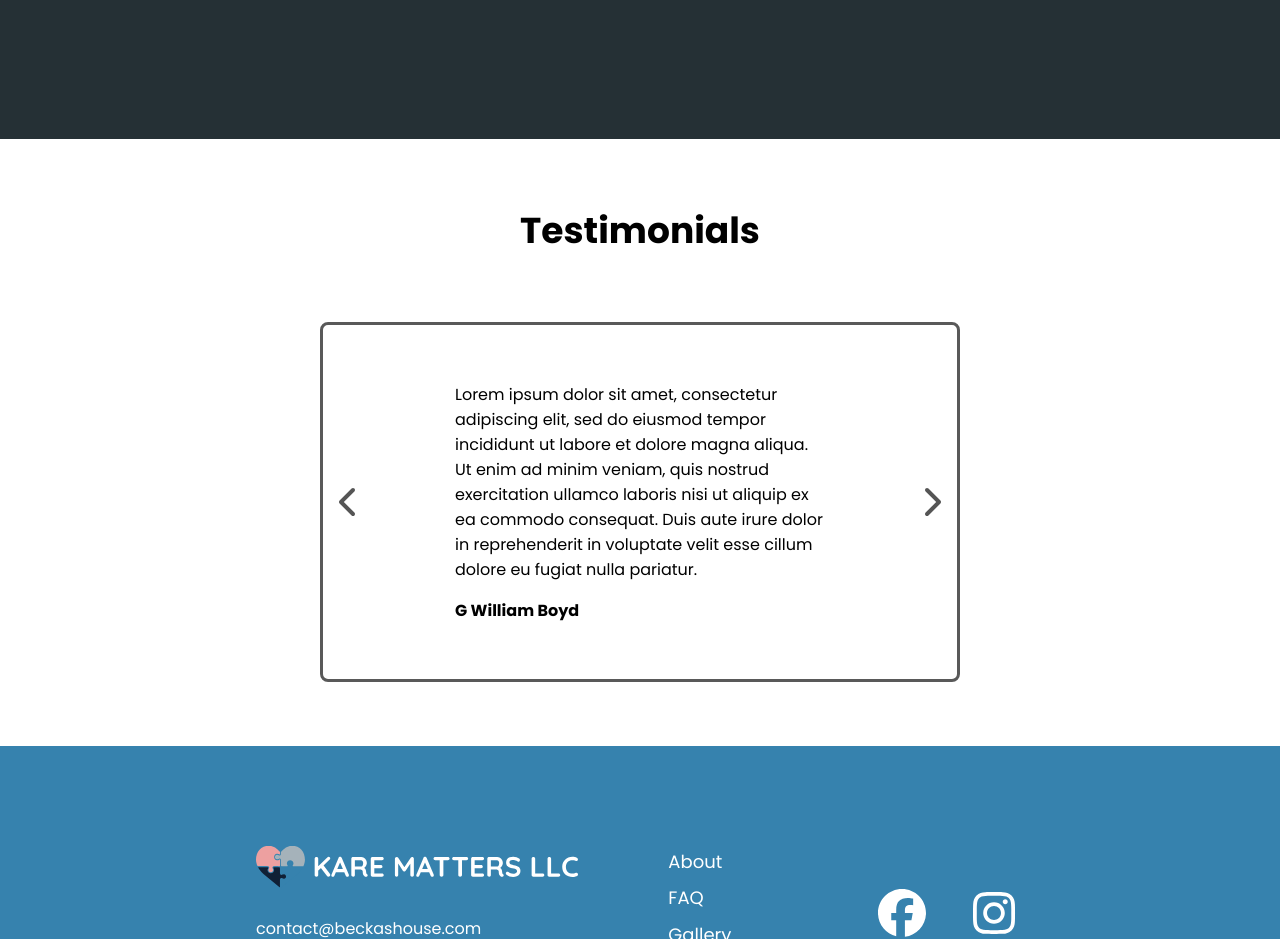
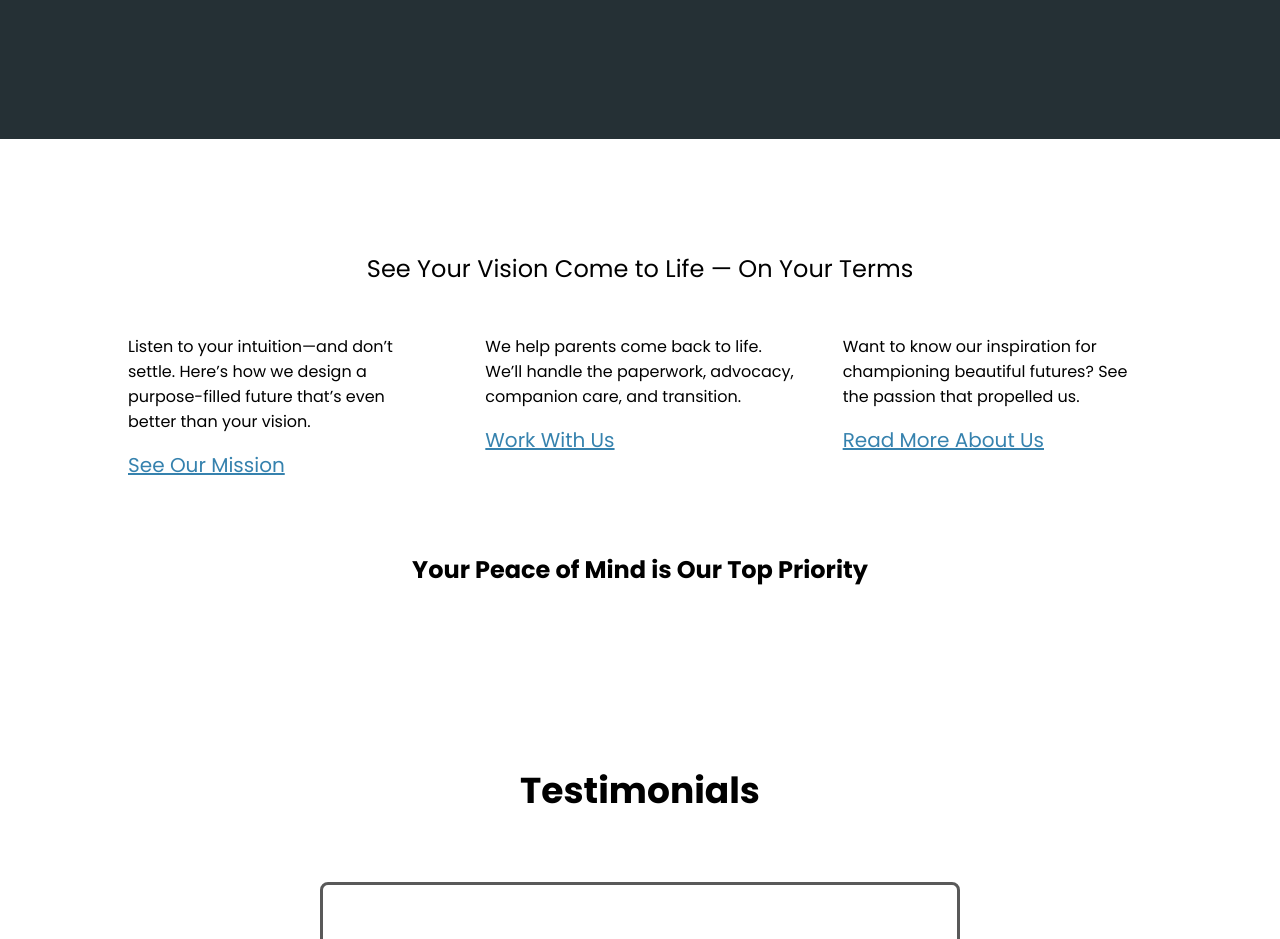
Before and after one commit to gwilliamboyd/kare-matters, a Next.js app: page / in a window 1280 px wide. Shown: the part 1880-2819 px from the top of the page. Built offline with nearby package versions, Linux system fonts and the light colour scheme.

Commit message:
Scaffolds vision section

```diff
--- a/app/page.jsx
+++ b/app/page.jsx
@@ -2,6 +2,7 @@ import HomeHero from '@/components/heroes/HomeHero'
 import BulletContainer from '@/components/misc/BulletContainer'
 import BulletList from '@/components/misc/BulletList'
 import PinkDivider from '@/components/misc/PinkDivider'
+import YourVision from '@/components/misc/your-vision/YourVision'
 import styles from '@/styles/page.module.css'
 
 export default function Home() {
@@ -30,6 +31,7 @@ export default function Home() {
           </span>
         </h5>
       </div>
+      <YourVision />
     </main>
   )
 }
--- /dev/null
+++ b/components/misc/your-vision/VisionCol.jsx
@@ -0,0 +1,16 @@
+import styles from '@/styles/page.module.css'
+
+const VisionCol = ({ paragraph, linkText, linkUrl }) => {
+  return (
+    <div className={styles.visionCol}>
+      <p className={styles.visionColParagraph}>{paragraph}</p>
+      <a
+        className={styles.visionLink}
+        href={linkUrl}>
+        {linkText}
+      </a>
+    </div>
+  )
+}
+
+export default VisionCol
--- /dev/null
+++ b/components/misc/your-vision/VisionThreeCol.jsx
@@ -0,0 +1,32 @@
+import styles from '@/styles/page.module.css'
+import VisionCol from './VisionCol'
+
+const VisionThreeCol = () => {
+  return (
+    <div className={styles.visionThreeCol}>
+      <VisionCol
+        paragraph={
+          'Listen to your intuition—and don’t settle. Here’s how we design a purpose-filled future that’s even better than your vision.'
+        }
+        linkText={'See Our Mission'}
+        linkUrl={'#'}
+      />
+      <VisionCol
+        paragraph={
+          'We help parents come back to life. We’ll handle the paperwork, advocacy, companion care, and transition.'
+        }
+        linkText={'Work With Us'}
+        linkUrl={'#'}
+      />
+      <VisionCol
+        paragraph={
+          'Want to know our inspiration for championing beautiful futures? See the passion that propelled us.'
+        }
+        linkText={'Read More About Us'}
+        linkUrl={'#'}
+      />
+    </div>
+  )
+}
+
+export default VisionThreeCol
--- /dev/null
+++ b/components/misc/your-vision/YourVision.jsx
@@ -0,0 +1,20 @@
+import styles from '@/styles/page.module.css'
+import VisionThreeCol from './VisionThreeCol'
+
+const YourVision = () => {
+  return (
+    <div className={styles.visionMaster}>
+      <h3 className={styles.h3}>
+        See Your Vision Come to Life — On Your Terms
+      </h3>
+      <VisionThreeCol />
+      <h3
+        className={styles.h3}
+        style={{ fontWeight: '700', marginTop: '1em' }}>
+        Your Peace of Mind is Our Top Priority
+      </h3>
+    </div>
+  )
+}
+
+export default YourVision
--- a/styles/page.module.css
+++ b/styles/page.module.css
@@ -70,3 +70,35 @@
   font-weight: 400;
   text-decoration: underline;
 }
+
+/* Your Vision */
+
+.visionMaster {
+  padding: 7em 0;
+  background-color: #ffffff;
+  color: #000000;
+  display: flex;
+  flex-direction: column;
+  align-items: center;
+  gap: 3em;
+}
+
+.visionThreeCol {
+  width: 80%;
+  display: grid;
+  grid-template-columns: repeat(3, 1fr);
+  column-gap: 3em;
+}
+
+.visionCol {
+  display: flex;
+  flex-direction: column;
+  gap: 1em;
+  text-align: left;
+}
+
+.visionLink {
+  color: #3682ae;
+  text-decoration: underline;
+  font-size: 20px;
+}
```
